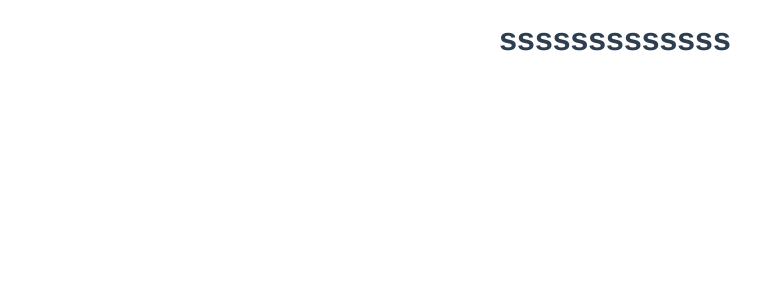
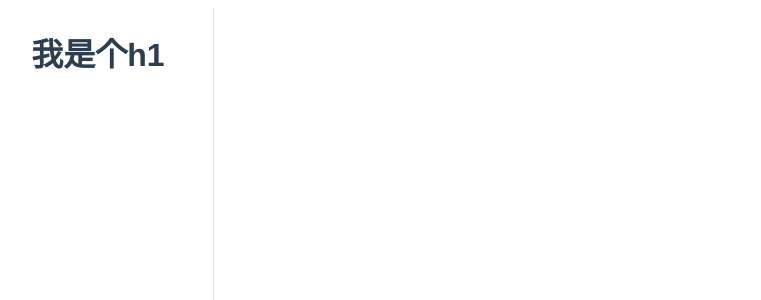
Before and after one commit to Huwenzhi/yj_vue_temp, a Vue app: page /login in a window 1280 px wide. Shown: the top 300 px of the page, without its empty margins (25-786 px from the left). Built offline with nearby package versions, Linux system fonts and the light colour scheme.

Commit message:
1、可以显示左侧sidebar

```diff
--- /dev/null
+++ b/src/assets/styles/variables.scss
@@ -0,0 +1,35 @@
+// base color
+$blue:#324157;
+$light-blue:#3A71A8;
+$red:#C03639;
+$pink: #E65D6E;
+$green: #30B08F;
+$tiffany: #4AB7BD;
+$yellow:#FEC171;
+$panGreen: #30B08F;
+
+// sidebar
+$menuText:#bfcbd9;
+$menuActiveText:#409EFF;
+$subMenuActiveText:#f4f4f5; // https://github.com/ElemeFE/element/issues/12951
+
+$menuBg: #612236;
+$menuHover:#263445;
+
+$subMenuBg:#1f2d3d;
+$subMenuHover:#001528;
+
+$sideBarWidth: 205px;
+
+// the :export directive is the magic sauce for webpack
+// https://www.bluematador.com/blog/how-to-share-variables-between-js-and-sass
+:export {
+  menuText: $menuText;
+  menuActiveText: $menuActiveText;
+  subMenuActiveText: $subMenuActiveText;
+  menuBg: $menuBg;
+  menuHover: $menuHover;
+  subMenuBg: $subMenuBg;
+  subMenuHover: $subMenuHover;
+  sideBarWidth: $sideBarWidth;
+}
--- /dev/null
+++ b/src/layout/Sidebar/SidebarItem.vue
@@ -0,0 +1,13 @@
+<template>
+<h1>我是个h1</h1>
+</template>
+
+<script>
+    export default {
+        name: "SidebarItem"
+    }
+</script>
+
+<style scoped>
+
+</style>
--- /dev/null
+++ b/src/layout/Sidebar/sidebar.vue
@@ -0,0 +1,38 @@
+<template>
+    <div>
+        <el-scrollbar wrap-class="scrollbar-wrapper">
+        <el-menu
+                :background-color="variables.menuBg"
+                text-color="#fff"
+                active-text-color="#ffd04b"
+                router
+                :collapse-transition="false"
+                mode="vertical"
+                style="min-height:100vh;width:230px;">
+            <sidebar-item></sidebar-item>
+        </el-menu>
+        </el-scrollbar>
+    </div>
+</template>
+<script>
+    import variables from '@/assets/styles/variables.scss'
+    import SidebarItem from "./SidebarItem";
+
+    export default {
+        name: "sidebar",
+        components: {SidebarItem},
+        computed: {
+            variables() {
+                return variables
+            },
+            isCollapse() {
+                // return !this.sidebar.opened
+                return false
+            }
+        }
+    }
+</script>
+
+<style scoped>
+
+</style>
--- a/src/layout/layout.vue
+++ b/src/layout/layout.vue
@@ -1,10 +1,14 @@
 <template>
-    <h1>sssssssssssss</h1>
+    <div>
+    <sidebar></sidebar>
+    </div>
 </template>
 
 <script>
+    import Sidebar from "./Sidebar/sidebar";
     export default {
-        name: "layout"
+        name: "layout",
+        components: {Sidebar},
     }
 </script>
 
```
